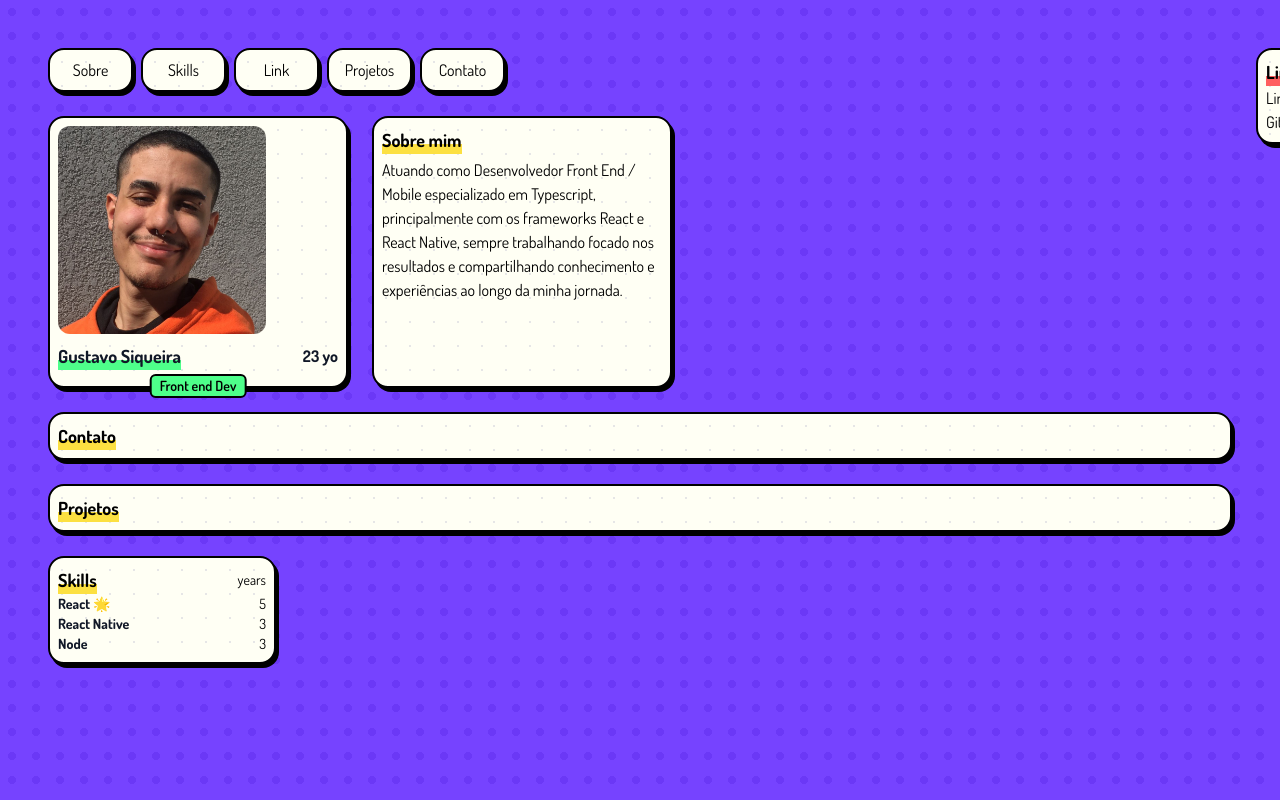
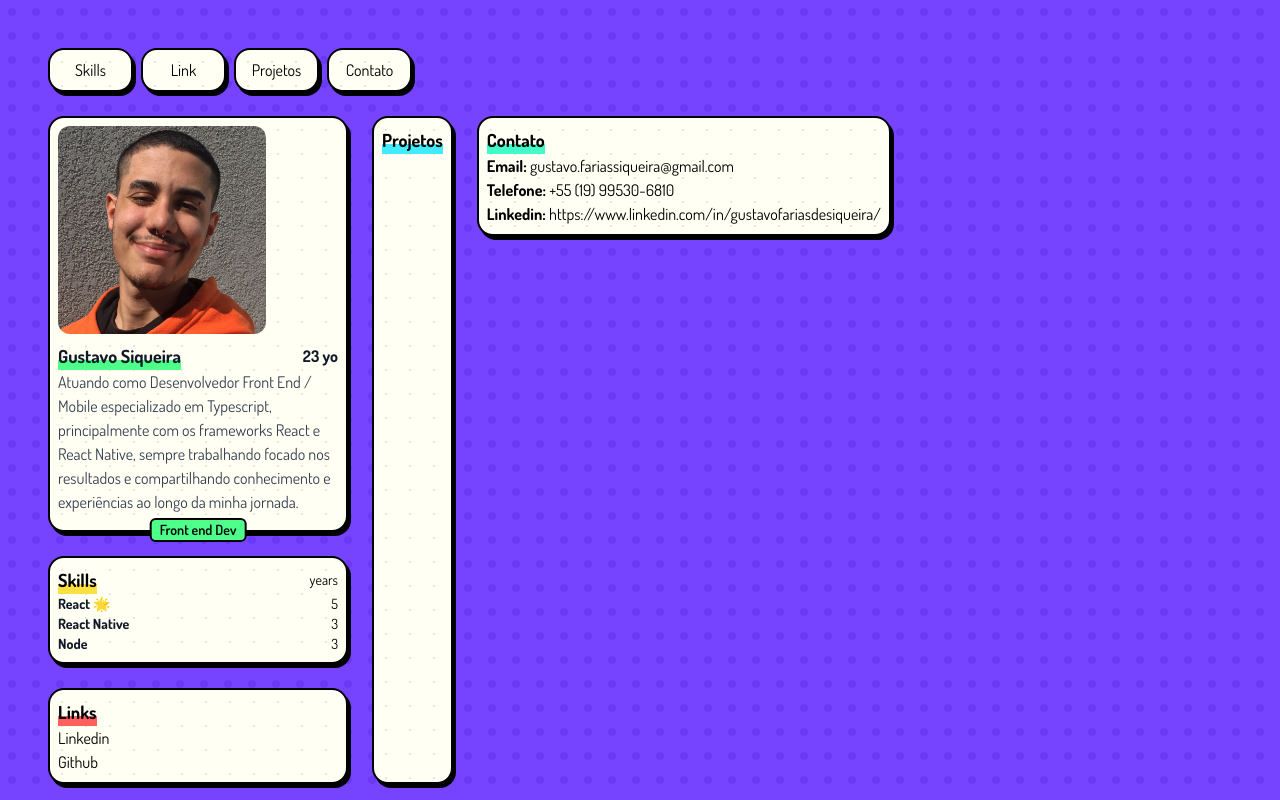
Before and after one commit to gustavosiqueira2/vitrine, a React (Vite) app: page / in a window 1280 px wide. Built offline with nearby package versions, Linux system fonts and the light colour scheme; the HTML template or start-up script is replaced by a standard one.

Commit message:
fix scaffold

```diff
--- a/src/App.tsx
+++ b/src/App.tsx
@@ -10,52 +10,34 @@ const App = () => {
   const [selectedCard, setSelectedCard] = useState('')
 
   return (
-    <div className="background sm:h-full flex flex-col flex-wrap gap-6 p-2 sm:p-4 md:p-8 lg:p-12 bg-[#ff4343] overflow-y-auto">
+    <div className="background sm:h-full flex flex-col md:flex-row flex-wrap gap-6 p-2 pb-12 sm:p-4 md:p-8 lg:p-12 bg-[#ff4343] overflow-y-auto">
       <Buttons selectedCard={selectedCard} setSelectedCard={setSelectedCard} />
 
-      <div className="flex flex-wrap gap-6">
-        <Card className="sm:w-[300px]">
+      <div className="flex flex-col gap-6">
+        <Card className="md:w-[300px]">
           <div className="h-52 w-52 rounded-xl mb-2 overflow-hidden">
             <img src={me} className="h-52 w-52" />
           </div>
 
-          <div className="flex justify-between items-center gap-8 font-bold text-gray-900 mb-2">
+          <div className="flex justify-between items-center gap-8 font-bold text-gray-900">
             <span className="highlight-green text-lg">Gustavo Siqueira</span>
 
             <span>23 yo</span>
           </div>
+
+          <span className="mb-2 text-gray-700">
+            Atuando como Desenvolvedor Front End / Mobile especializado em
+            Typescript, principalmente com os frameworks React e React Native,
+            sempre trabalhando focado nos resultados e compartilhando
+            conhecimento e experiências ao longo da minha jornada.
+          </span>
 
           <div className="absolute bottom-[-12px] left-1/2 -translate-x-1/2 px-2 bg-[#4eff8a] rounded-md border-2 border-black font-semibold text-sm">
             Front end Dev
           </div>
         </Card>
 
-        <Card selected={selectedCard === 'sobre'} className="sm:w-[300px]">
-          <span className="font-bold text-lg w-fit mb-1 highlight-yellow">
-            Sobre mim
-          </span>
-
-          <span>
-            Atuando como Desenvolvedor Front End / Mobile especializado em
-            Typescript, principalmente com os frameworks React e React Native,
-            sempre trabalhando focado nos resultados e compartilhando
-            conhecimento e experiências ao longo da minha jornada.
-          </span>
-        </Card>
-      </div>
-
-      <Card>
-        <span className="font-bold text-lg highlight-yellow w-fit">
-          Contato
-        </span>
-      </Card>
-      <Card>
-        <span className="font-bold text-lg highlight-yellow w-fit">
-          Projetos
-        </span>
-      </Card>
-
-      <Card selected={selectedCard === 'skills'} className="sm:w-[228px]">
+        <Card selected={selectedCard === 'skills'} className="md:w-[300px]">
           <div className="flex items-center justify-between gap-12 text-sm">
             <span className="font-bold text-lg highlight-yellow">Skills</span>
 
@@ -75,7 +57,7 @@ const App = () => {
           ))}
         </Card>
 
-      <Card selected={selectedCard === 'links'} className="sm:w-[228px]">
+        <Card selected={selectedCard === 'links'} className="md:w-[300px]">
           <span className="font-bold text-lg highlight-red w-fit">Links</span>
 
           {links.map(({ name, link }) => (
@@ -87,6 +69,27 @@ const App = () => {
           ))}
         </Card>
       </div>
+
+      <Card selected={selectedCard === 'projetos'}>
+        <span className="font-bold text-lg highlight-blue w-fit">Projetos</span>
+      </Card>
+
+      <Card selected={selectedCard === 'contato'} className="h-fit">
+        <span className="font-bold text-lg highlight-blue-green w-fit">
+          Contato
+        </span>
+
+        <span>
+          <b>Email:</b> gustavo.fariassiqueira@gmail.com
+        </span>
+        <span>
+          <b>Telefone:</b> +55 (19) 99530-6810
+        </span>
+        <span>
+          <b>Linkedin:</b> https://www.linkedin.com/in/gustavofariasdesiqueira/
+        </span>
+      </Card>
+    </div>
   )
 }
 
--- a/src/components/Buttons.tsx
+++ b/src/components/Buttons.tsx
@@ -6,25 +6,18 @@ type ButtonsProps = {
 }
 
 const Buttons = ({ selectedCard, setSelectedCard }: ButtonsProps) => (
-  <div className="flex gap-2">
-    <Card
-      selected={selectedCard === 'sobre'}
-      onClick={() => setSelectedCard(selectedCard === 'sobre' ? '' : 'sobre')}
-      className="cursor-pointer md:w-[85px] flex items-center select-none"
-    >
-      Sobre
-    </Card>
+  <div className="flex gap-2 h-fit w-full">
     <Card
       selected={selectedCard === 'skills'}
       onClick={() => setSelectedCard(selectedCard === 'skills' ? '' : 'skills')}
-      className="cursor-pointer md:w-[85px] flex items-center select-none"
+      className="cursor-pointer w-full md:w-[85px] flex items-center select-none"
     >
       Skills
     </Card>
     <Card
       selected={selectedCard === 'links'}
       onClick={() => setSelectedCard(selectedCard === 'links' ? '' : 'links')}
-      className="cursor-pointer md:w-[85px] flex items-center select-none"
+      className="cursor-pointer w-full md:w-[85px] flex items-center select-none"
     >
       Link
     </Card>
@@ -33,7 +26,7 @@ const Buttons = ({ selectedCard, setSelectedCard }: ButtonsProps) => (
       onClick={() =>
         setSelectedCard(selectedCard === 'projetos' ? '' : 'projetos')
       }
-      className="cursor-pointer md:w-[85px] flex items-center select-none"
+      className="cursor-pointer w-full md:w-[85px] flex items-center select-none"
     >
       Projetos
     </Card>
@@ -42,7 +35,7 @@ const Buttons = ({ selectedCard, setSelectedCard }: ButtonsProps) => (
       onClick={() =>
         setSelectedCard(selectedCard === 'contato' ? '' : 'contato')
       }
-      className="cursor-pointer md:w-[85px] flex items-center select-none"
+      className="cursor-pointer w-full md:w-[85px] flex items-center select-none"
     >
       Contato
     </Card>
--- a/src/components/Card.tsx
+++ b/src/components/Card.tsx
@@ -9,12 +9,12 @@ const Card = ({ children, selected, onClick, className }: CardProps) => (
   <div
     onClick={onClick}
     style={{
-      borderColor: selected ? '#4b43ff' : 'black',
+      borderColor: selected ? '#ff4343' : 'black',
       boxShadow: `3px 4px 0px black`
     }}
     className={`${
       className || ''
-    } card w-full relative flex flex-col p-2 rounded-2xl border-2 border-black`}
+    } card relative flex flex-col p-2 rounded-2xl border-2 border-black`}
   >
     {children}
   </div>
--- a/src/index.css
+++ b/src/index.css
@@ -16,18 +16,6 @@ body {
   height: 100%;
 }
 
-.highlight-green {
-  background: linear-gradient(to bottom, transparent 65%, #4eff8a 50%);
-}
-
-.highlight-red {
-  background: linear-gradient(to bottom, transparent 65%, #ff5f5f 50%);
-}
-
-.highlight-yellow {
-  background: linear-gradient(to bottom, transparent 65%, #fce041 50%);
-}
-
 .background {
   background-color: #6b38f6;
   background-size: 24px 24px;
@@ -39,3 +27,19 @@ body {
   background-size: 24px 24px;
   background-image: radial-gradient(transparent 1px, #fffff4 1px);
 }
+
+.highlight-blue {
+  background: linear-gradient(to bottom, transparent 65%, #41ebfc 50%);
+}
+.highlight-blue-green {
+  background: linear-gradient(to bottom, transparent 65%, #41fcc8 50%);
+}
+.highlight-green {
+  background: linear-gradient(to bottom, transparent 65%, #4eff8a 50%);
+}
+.highlight-red {
+  background: linear-gradient(to bottom, transparent 65%, #ff5f5f 50%);
+}
+.highlight-yellow {
+  background: linear-gradient(to bottom, transparent 65%, #fce041 50%);
+}
```
Lines whose indentation alone changed are shown as unchanged.
